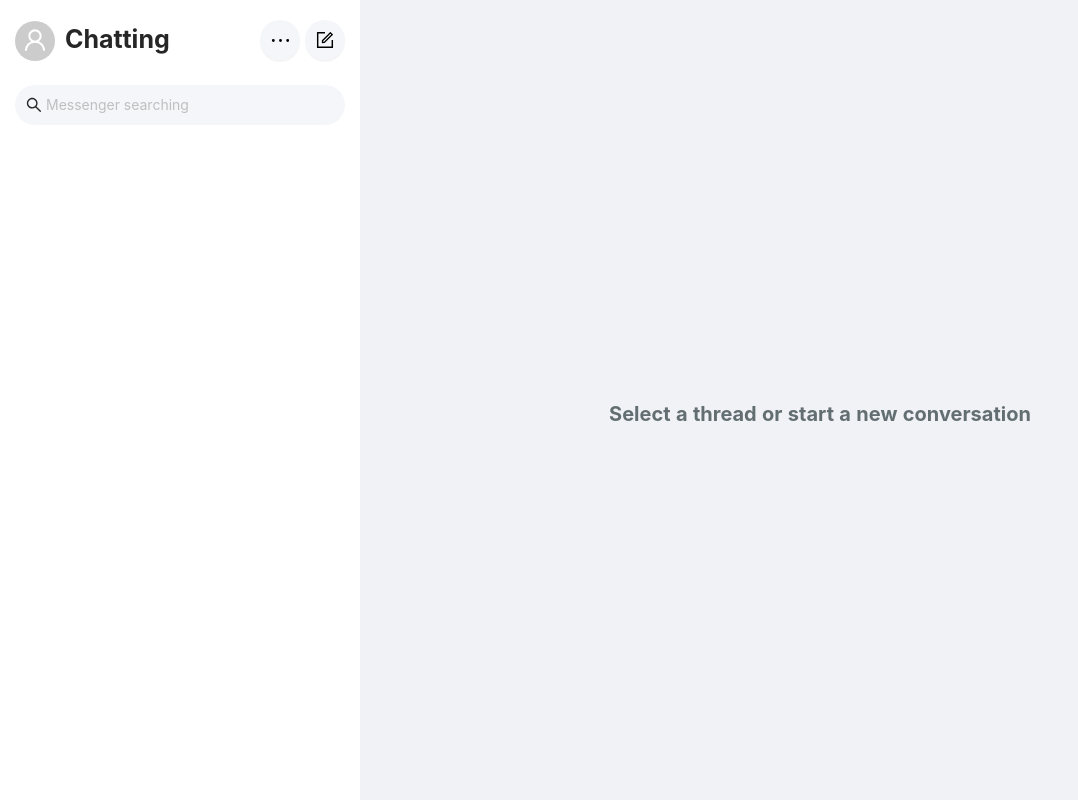
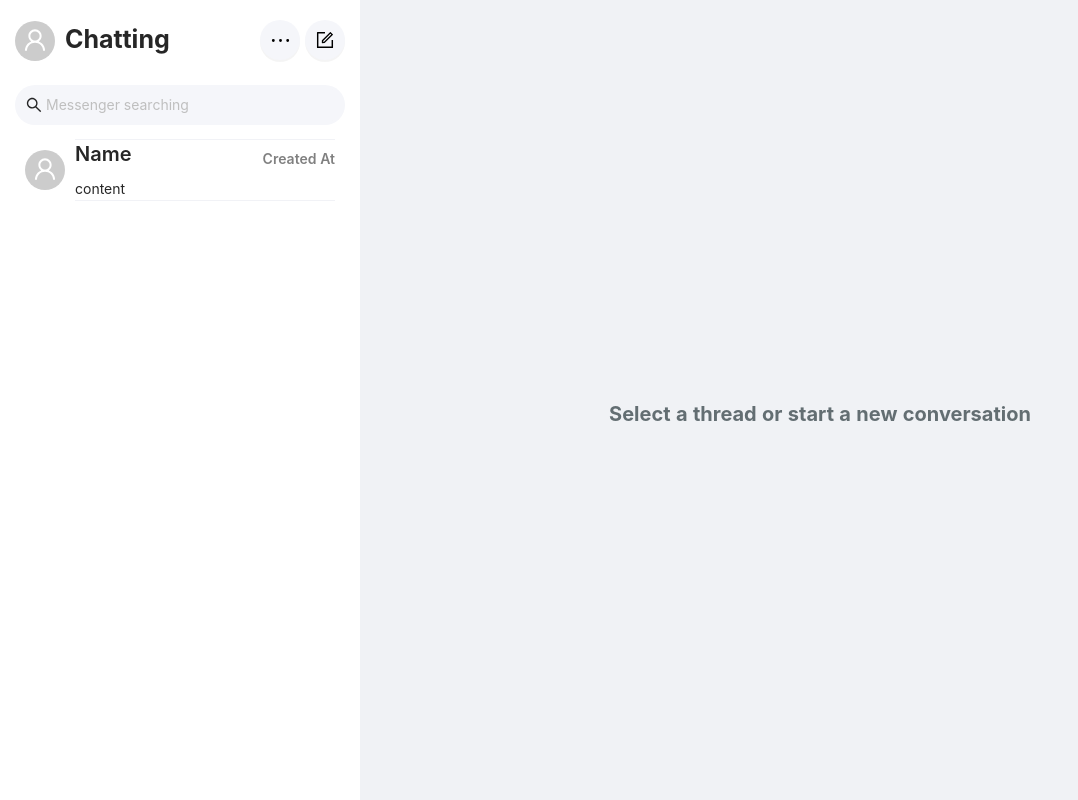
Before and after one commit to Blueblack319/hoon-messenger, a React (Create React App) app: page / in a window 1280 px wide. Shown: the whole page, without its empty margins (0-1078 px from the left). Built offline with nearby package versions, Linux system fonts and the light colour scheme; no server answers.

Commit message:
Build user card

```diff
--- a/src/components/Sidebar/Sidebar.scss
+++ b/src/components/Sidebar/Sidebar.scss
@@ -47,5 +47,29 @@
   &__content {
     width: 100%;
     flex: 1;
+    .ant-space {
+      width: 100%;
+    }
+  }
+  &__userCard {
+    width: 100%;
+    height: 70px;
+    padding: 0 10px;
+    display: flex;
+    align-items: center;
+    .userCard__container {
+      width: 100%;
+      margin-left: 10px;
+      border-top: 1px solid #f1f2f6;
+      border-bottom: 1px solid #f1f2f6;
+    }
+    .userCard__top {
+      justify-content: space-between;
+      align-items: center;
+    }
+    .userCard__createdAt {
+      color: grey;
+      font-weight: 600;
+    }
   }
 }
--- a/src/components/Sidebar/index.tsx
+++ b/src/components/Sidebar/index.tsx
@@ -1,7 +1,7 @@
 import React, { useState } from 'react';
 import { withRouter, RouteComponentProps } from 'react-router-dom';
 import { useDispatch, useSelector } from 'react-redux';
-import { Avatar, Input, Space } from 'antd';
+import { Avatar, Input, Space, Typography } from 'antd';
 import {
   UserOutlined,
   EllipsisOutlined,
@@ -18,6 +18,8 @@ import { getAvatarUrl } from '@lib/db';
 // Search bar
 // Get and show avatar
 // TODO: content -> 임의의 data를 넣어서 layout 확인
+
+const { Text, Title } = Typography;
 
 const Sidebar: React.FC<RouteComponentProps> = ({ history }) => {
   const [isSearchFocused, setIsSearchFocused] = useState<boolean>(false);
@@ -65,7 +67,23 @@ const Sidebar: React.FC<RouteComponentProps> = ({ history }) => {
         </div>
       </div>
       <div className='sidebar__content'>
-        <Space direction='vertical'></Space>
+        <Space direction='vertical'>
+          <div className='sidebar__userCard'>
+            <div className='sidebar__avatar'>
+              <Avatar size='large' icon={<UserOutlined />} />
+            </div>
+            <Space
+              direction='vertical'
+              className='userCard__container'
+              size={0}>
+              <Space className='userCard__top'>
+                <Title level={4}>Name</Title>
+                <Text className='userCard__createdAt'>Created At</Text>
+              </Space>
+              <Text>content</Text>
+            </Space>
+          </div>
+        </Space>
       </div>
     </div>
   );
```
Also changed, not shown: 1 other file (tests, documents, lock files or other folders).
